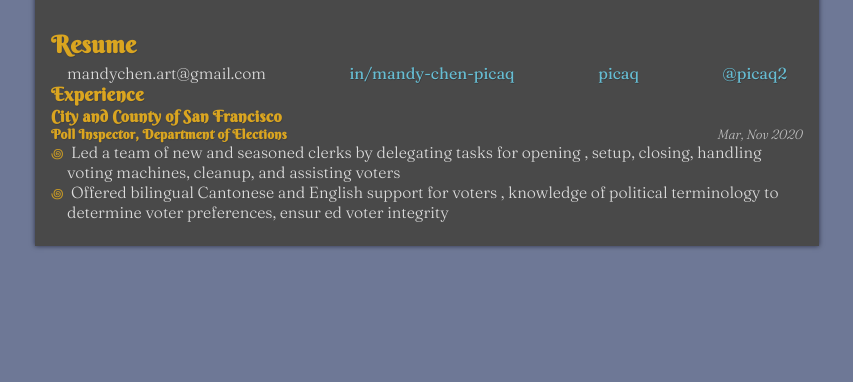
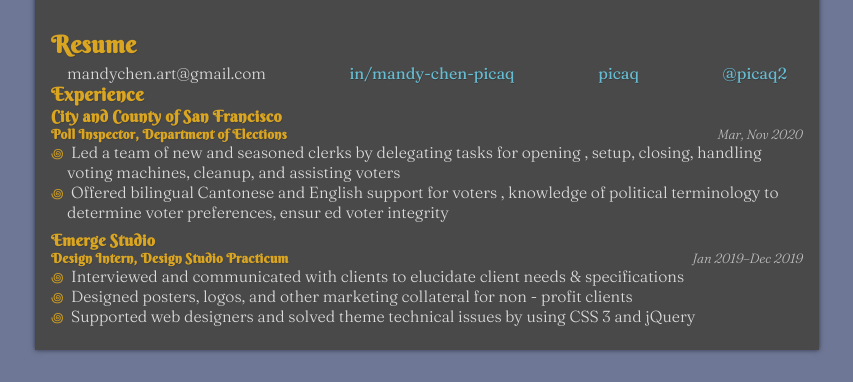
Before and after one commit to picaq/portfolio-website, a plain HTML site: page index.html in a window 1280 px wide. Shown: the part 1654-2036 px from the top of the page, without its empty margins (213-1066 px from the left). Before the commit the page ends 1932 px from the top, so only its background shows below. Drawn offline with Linux system fonts and the light colour scheme.

Commit message:
add Emerge section to resume with emmet

```diff
--- a/index.html
+++ b/index.html
@@ -132,6 +132,22 @@
                             voter integrity</li>
                     </ul>
                 </section>
+
+                <section>
+                    <h4>Emerge Studio</h4>
+                    <section class="flex between description">
+                        <h5>Design Intern, Design Studio Practicum</h5>
+                        <span class="dates">Jan&nbsp;2019–Dec&nbsp;2019</span>
+                        <ul>
+                            <li>Interviewed and communicated with clients to elucidate client needs & specifications</li>
+                            <li>Designed posters, logos, and other marketing collateral for non - profit clients</li>
+                            <li>Supported web designers and solved theme technical issues by using CSS 3 and jQuery</li>
+                        </ul>
+                    </section>
+                </section>
+
+
+
             </section>
 
 
```
